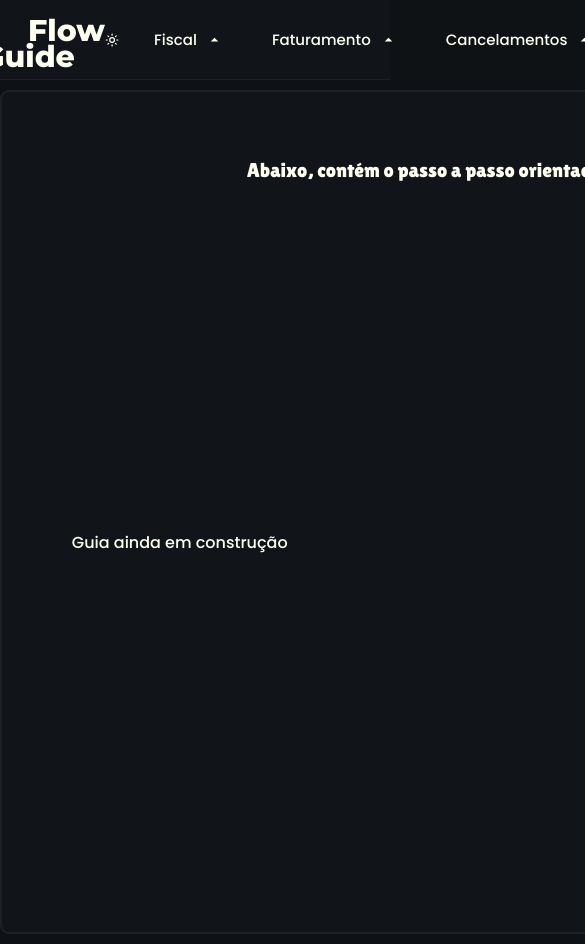
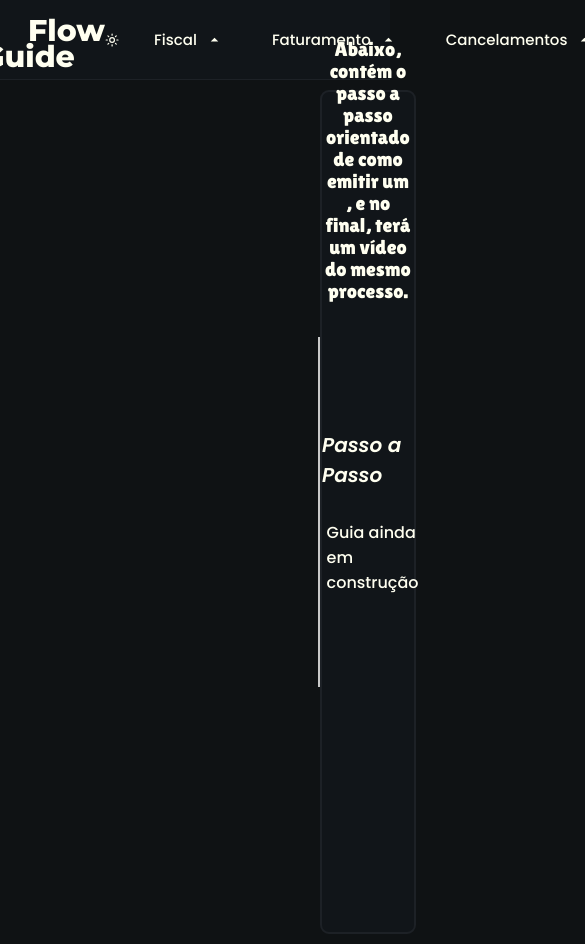
Before and after one commit to 1freelipe/flow-guide, a React (Create React App) app: page /guia in a window 390 px wide. Shown: the top 944 px of the page, 585 px wide, since content can reach past the window. Built offline with nearby package versions, Linux system fonts and the light colour scheme; a web font is replaced by a local one.

Commit message:
layout reorganizado e responsividade aplicada

```diff
--- a/src/components/Sidebar/styled.jsx
+++ b/src/components/Sidebar/styled.jsx
@@ -5,18 +5,16 @@ export const Containerside = styled.div`
   align-items: center;
   justify-content: flex-end;
   flex-direction: column;
-  width: 250px;
-  padding: 20px;
-  margin-left: 5px;
-  position: absolute;
-  bottom: 25%;
+  max-width: 100%;
+  margin: auto 0;
+  padding: 20px 0 20px 80px;
 `;
 
 export const Sidebar = styled.div`
   display: flex;
   align-items: center;
-  justify-content: center;
-  width: 250px;
+  justify-content: flex-start;
+  width: 100%;
   height: 350px;
   border-right: 2px solid #c9c9c9;
 `;
@@ -27,6 +25,7 @@ export const NavList = styled.ul`
   justify-content: center;
   flex-direction: column;
   gap: 35px;
+  width: 100%;
 `;
 
 export const List = styled.li`
--- a/src/pages/unicPage/styled.jsx
+++ b/src/pages/unicPage/styled.jsx
@@ -1,14 +1,20 @@
 import styled from 'styled-components';
+
+export const Layout = styled.div`
+  display: grid;
+  grid-template-columns: 320px 1fr 350px;
+  min-height: 100vh;
+`;
 
 export const Container = styled.section`
   height: 100vh;
-  width: 1400px;
+  width: 100%;
+  max-width: 1400px;
   background: #111519;
   display: flex;
   align-items: center;
   justify-content: center;
   flex-direction: column;
-  margin: 0 auto;
   border: 2px solid #1d2126;
   border-radius: 9px;
   gap: 30px;
--- a/src/pages/unicPage/unicPage.jsx
+++ b/src/pages/unicPage/unicPage.jsx
@@ -23,6 +23,7 @@ export default function Unicpage() {
   return (
     <>
       <Navbar />
+      <home.Layout>
         <Sidebar />
         <home.Container>
           <home.WrapperTitle>
@@ -53,6 +54,7 @@ export default function Unicpage() {
             )}
           </home.WrapperContent>
         </home.Container>
+      </home.Layout>
     </>
   );
 }
```
Also changed, not shown: 1 other file (tests, documents, lock files or other folders). Lines whose indentation alone changed are shown as unchanged.
